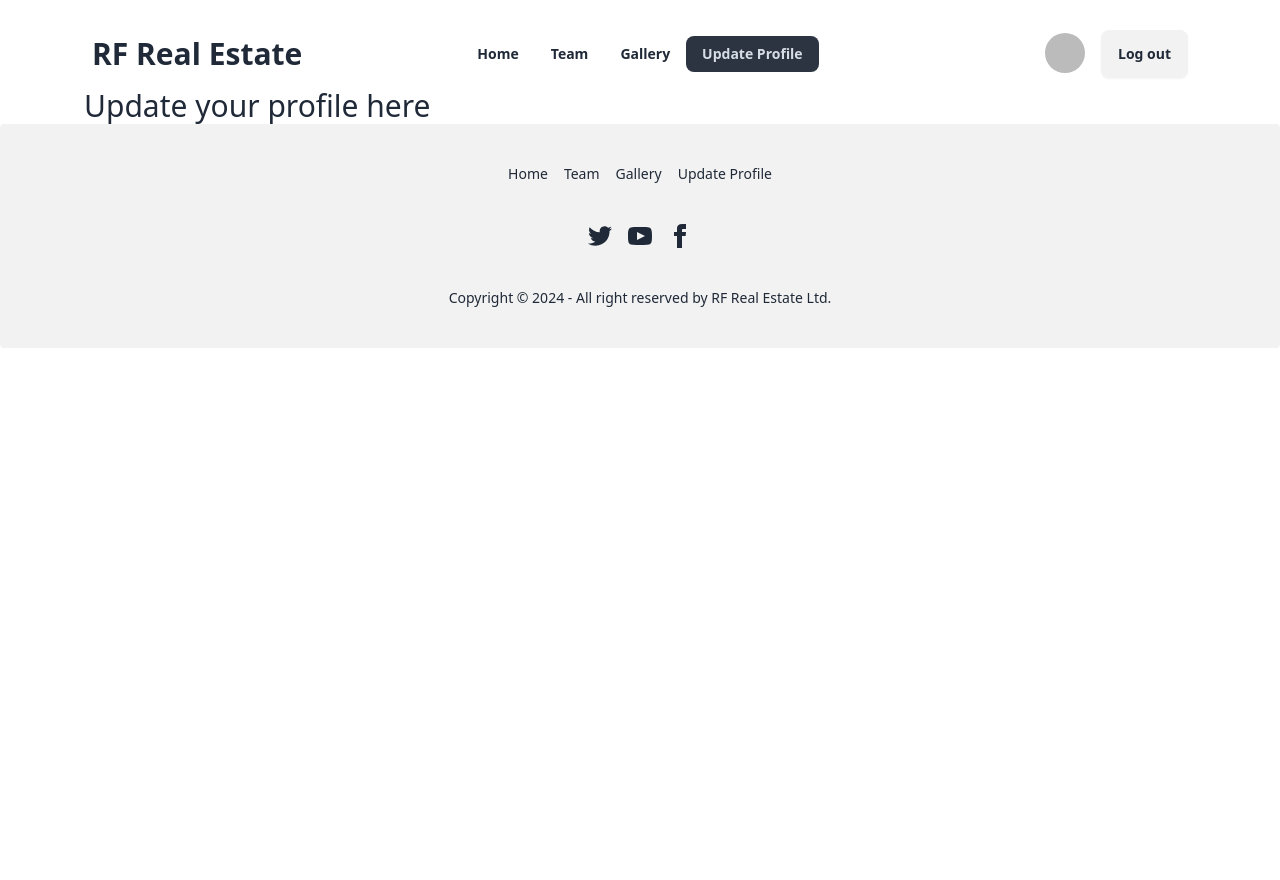
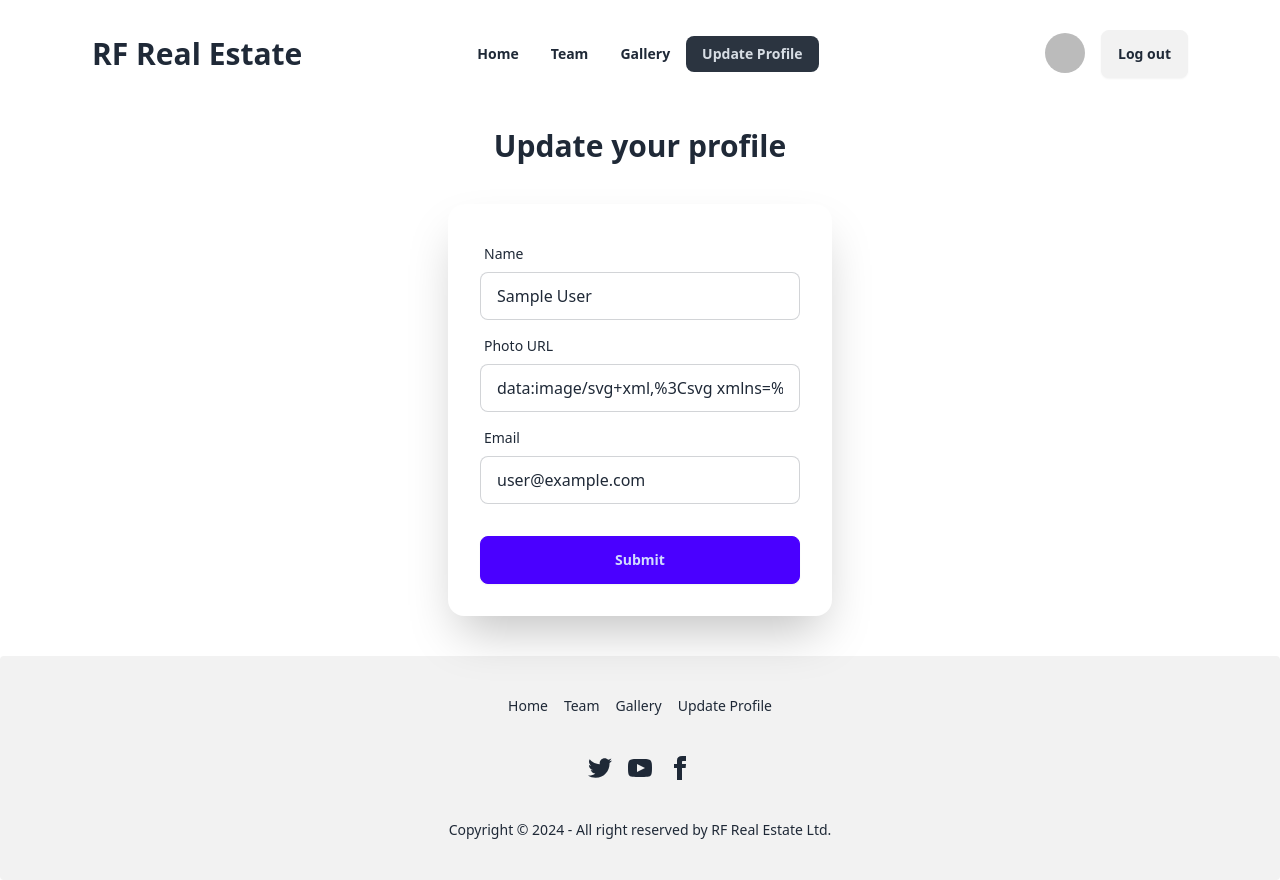
Before and after one commit to RfAraf/b9a9-real-estate, a React (Vite) app: page /updateProfile in a window 1280 px wide. Before the commit the page ends 800 px from the top, so only its background shows below. Built offline with nearby package versions, Linux system fonts and the light colour scheme; no server answers; sample sign-in values are in the browser's storage.

Commit message:
finally completed challenge task 3

```diff
--- a/src/pages/UpdateProfile.jsx
+++ b/src/pages/UpdateProfile.jsx
@@ -1,12 +1,75 @@
+import { useContext, useEffect } from "react";
 import { Helmet } from "react-helmet-async";
+import { useForm } from "react-hook-form";
+import { AuthContext } from "../providers/AuthProvider";
 
 const UpdateProfile = () => {
+  const { register, handleSubmit, setValue } = useForm();
+  const { user } = useContext(AuthContext);
+  const { updateUserProfile } = useContext(AuthContext);
+
+  useEffect(() => {
+    setValue("name", `${user.displayName}`);
+    setValue("image", `${user.photoURL}`);
+    setValue("email", `${user.email}`);
+  }, [setValue]);
+
+  const onSubmit = (data) => {
+    const { name, image } = data;
+    updateUserProfile(name, image).then((result) => console.log(result));
+  };
+
   return (
     <div>
       <Helmet>
         <title>RF Real State | Update Profile</title>
       </Helmet>
-      <h2 className="text-3xl">Update your profile here</h2>
+
+      <div className="my-10">
+        <h1 className="text-3xl text-center mb-10 font-bold">
+          Update your profile
+        </h1>
+        <div className="card shrink-0 w-full max-w-sm shadow-2xl bg-base-100  mx-auto">
+          <form onSubmit={handleSubmit(onSubmit)} className="card-body">
+            <div className="form-control">
+              <label className="label">
+                <span className="label-text">Name</span>
+              </label>
+              <input
+                type="text"
+                placeholder="your name"
+                className="input input-bordered"
+                {...register("name")}
+              />
+            </div>
+            <div className="form-control">
+              <label className="label">
+                <span className="label-text">Photo URL</span>
+              </label>
+              <input
+                type="text"
+                placeholder="photo url"
+                className="input input-bordered"
+                {...register("image")}
+              />
+            </div>
+            <div className="form-control">
+              <label className="label">
+                <span className="label-text">Email</span>
+              </label>
+              <input
+                type="email"
+                placeholder="email"
+                className="input input-bordered"
+                {...register("email")}
+              />
+            </div>
+            <div className="form-control mt-6">
+              <button className="btn btn-primary">Submit</button>
+            </div>
+          </form>
+        </div>
+      </div>
     </div>
   );
 };
--- a/src/pages/shared/Navbar.jsx
+++ b/src/pages/shared/Navbar.jsx
@@ -5,7 +5,7 @@ import userProfile from "../../assets/user.png";
 
 const Navbar = () => {
   const { user, logout } = useContext(AuthContext);
-  console.log(user);
+
   const navLinks = (
     <>
       <li className="font-bold">
--- a/src/providers/AuthProvider.jsx
+++ b/src/providers/AuthProvider.jsx
@@ -26,7 +26,7 @@ const AuthProvider = ({ children }) => {
   };
 
   const updateUserProfile = (name, image) => {
-    updateProfile(auth.currentUser, {
+    return updateProfile(auth.currentUser, {
       displayName: name,
       photoURL: image,
     });
--- a/src/routes/PrivateRoute.jsx
+++ b/src/routes/PrivateRoute.jsx
@@ -6,7 +6,6 @@ import { Navigate, useLocation } from "react-router-dom";
 const PrivateRoute = ({ children }) => {
   const { user, loading } = useContext(AuthContext);
   const location = useLocation();
-  console.log(location.pathname);
 
   if (loading) {
     return (
```
